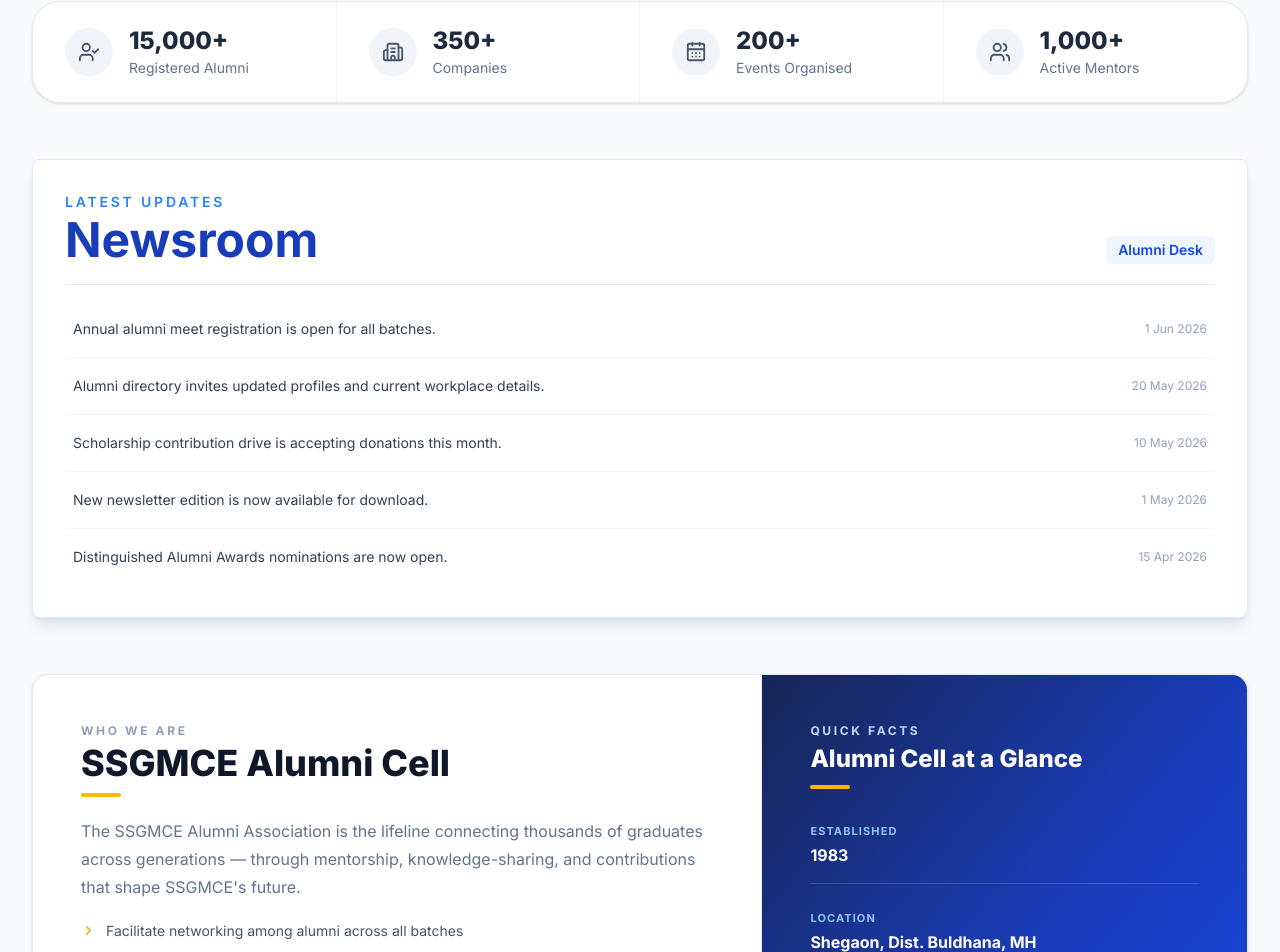
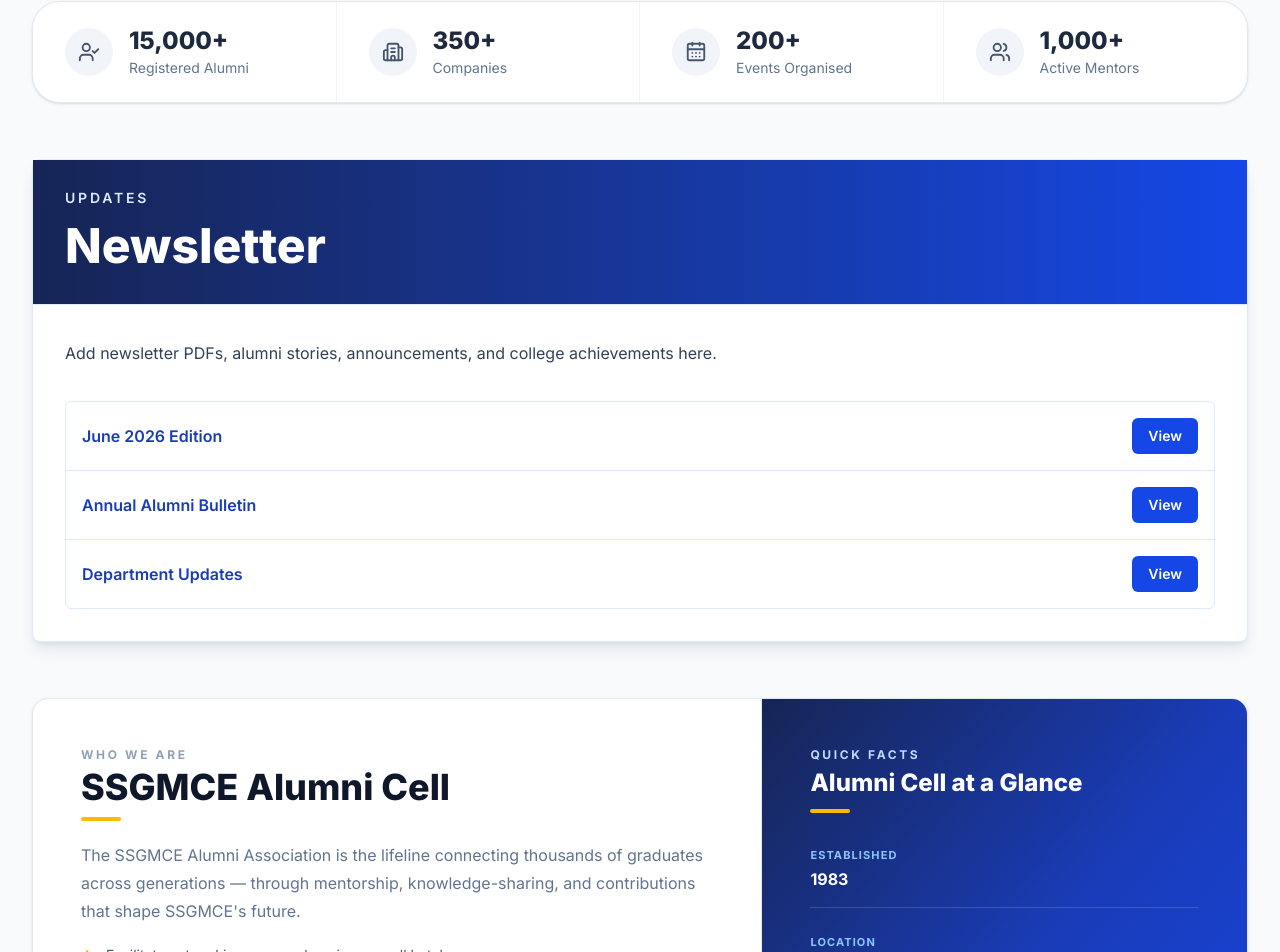
Before and after one commit to ssgmce-website/AluminiPortalFronted, a React (Vite) app: page / in a window 1280 px wide. Shown: the part 815-1767 px from the top of the page. Built offline with nearby package versions, Linux system fonts and the light colour scheme; no server answers.

Commit message:
change in homepage add newsletter

```diff
--- a/src/components/Newsroom.jsx
+++ /dev/null
@@ -1,45 +0,0 @@
-const news = [
-  { text: "Annual alumni meet registration is open for all batches.", date: "1 Jun 2026" },
-  { text: "Alumni directory invites updated profiles and current workplace details.", date: "20 May 2026" },
-  { text: "Scholarship contribution drive is accepting donations this month.", date: "10 May 2026" },
-  { text: "New newsletter edition is now available for download.", date: "1 May 2026" },
-  { text: "Distinguished Alumni Awards nominations are now open.", date: "15 Apr 2026" },
-];
-
-function Newsroom() {
-  return (
-    <section className="mx-auto mt-8 max-w-[1425px] rounded-lg border border-blue-100 bg-white shadow-lg shadow-blue-950/10">
-      <div className="p-6 md:p-8">
-        <div className="flex flex-col gap-3 border-b border-blue-100 pb-5 md:flex-row md:items-end md:justify-between">
-          <div>
-            <p className="text-sm font-semibold uppercase tracking-[0.2em] text-blue-500">
-              Latest Updates
-            </p>
-            <h2 className="mt-1 text-4xl font-bold text-blue-800 md:text-5xl">
-              Newsroom
-            </h2>
-          </div>
-          <span className="w-fit rounded-md bg-blue-50 px-3 py-1 text-sm font-semibold text-blue-700">
-            Alumni Desk
-          </span>
-        </div>
-
-        <div className="mt-4 divide-y divide-blue-50">
-          {news.map((item) => (
-            <article
-              key={item.text}
-              className="group flex items-center justify-between gap-4 rounded px-2 py-4 transition hover:bg-blue-50"
-            >
-              <p className="text-sm leading-6 text-slate-700 group-hover:text-blue-800">
-                {item.text}
-              </p>
-              <span className="shrink-0 text-xs text-slate-400">{item.date}</span>
-            </article>
-          ))}
-        </div>
-      </div>
-    </section>
-  );
-}
-
-export default Newsroom;
--- a/src/pages/HomePage.jsx
+++ b/src/pages/HomePage.jsx
@@ -6,7 +6,7 @@
   ArrowRight, Building2, MapPin, ChevronRight, CalendarDays, UserCheck,
 } from 'lucide-react';
 import HeroSlider from '../components/HeroSlider';
-import Newsroom from '../components/Newsroom';
+import Newsletter from '../pages/Newsletter';
 import distinguishedAlumni from '../data/distinguishedAlumni';
 import { fetchNewlyRegisteredAlumni } from '../services/alumniService';
 import meet2026Guest from '../assets/gallery/AlumniMeet2026.jpeg';
@@ -177,8 +177,8 @@
         </div>
       </section>
 
-      {/* ── NEWSROOM ─────────────────────────────────────────────────────────── */}
-      <Newsroom />
+      {/* ── NEWSLETTER ─────────────────────────────────────────────────────────── */}
+      <Newsletter />
 
       {/* ── ABOUT ALUMNI CELL ───────────────────────────────────────────────── */}
       <section className="mx-auto max-w-[1425px] overflow-hidden rounded-2xl border border-slate-200 bg-white shadow-sm">
```
